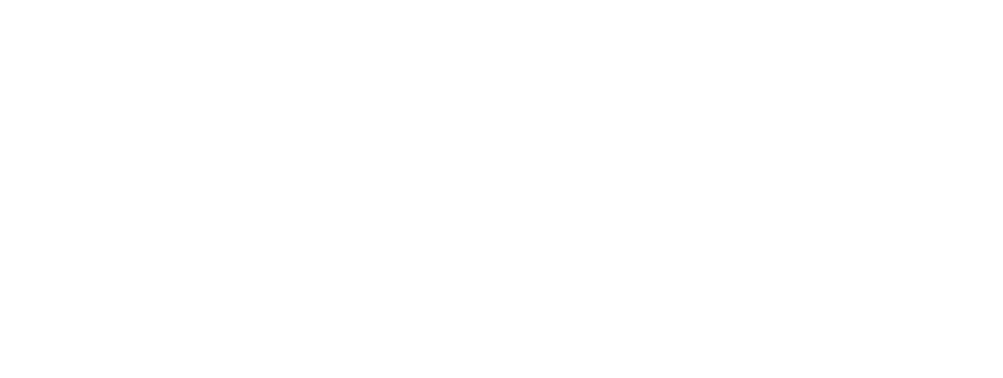
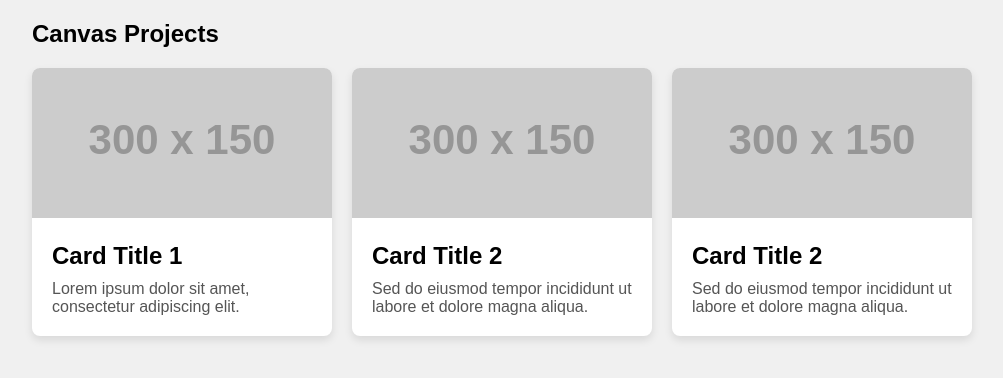
Before and after one commit to yanmoenaing118/2024-canvas-projects, a website built with webpack: page public/index.html in a window 1280 px wide. Shown: the whole page, without its empty margins (113-1116 px from the left). Built offline with nearby package versions, Linux system fonts and the light colour scheme; placeholder pictures from the web are drawn by us.

Commit message:
project list template

```diff
--- /dev/null
+++ b/css/style.css
@@ -0,0 +1,57 @@
+body {
+  font-family: "Arial", sans-serif;
+  background-color: #f0f0f0;
+  margin: 0;
+}
+
+.card-list {
+  display: flex;
+  flex-wrap: wrap;
+  gap: 20px;
+}
+
+.card {
+  background-color: #ffffff;
+  box-shadow: 0 4px 8px rgba(0, 0, 0, 0.1);
+  border-radius: 8px;
+  overflow: hidden;
+  width: 300px;
+  transition: transform 0.3s ease-in-out;
+}
+
+.card:hover {
+  transform: scale(1.05);
+}
+
+.card img {
+  width: 100%;
+  height: 150px;
+  object-fit: cover;
+}
+
+.card-content {
+  padding: 20px;
+}
+
+.card-title {
+  font-size: 1.5rem;
+  font-weight: bold;
+  margin-bottom: 10px;
+}
+
+.card-description {
+  font-size: 1rem;
+  color: #555;
+}
+
+
+.container {
+    max-width: 990px;
+    margin: auto;
+    padding: 0 1.5rem;
+}
+
+a {
+    text-decoration: none;
+    color: inherit;
+}
--- a/js/main.ts
+++ b/js/main.ts
@@ -1 +1,2 @@
+import "./../css/style.css";
 console.log('hello from main.ts');
--- a/package.json
+++ b/package.json
@@ -14,5 +14,9 @@
     "webpack": "^5.89.0",
     "webpack-cli": "^5.1.4",
     "webpack-dev-server": "^4.15.1"
+  },
+  "dependencies": {
+    "css-loader": "^6.8.1",
+    "style-loader": "^3.3.3"
   }
 }
--- a/public/index.html
+++ b/public/index.html
@@ -1,19 +1,71 @@
 <!DOCTYPE html>
 <html lang="en">
   <head>
-    <meta charset="UTF-8">
-    <meta name="viewport" content="width=device-width, initial-scale=1.0">
+    <meta charset="UTF-8" />
+    <meta name="viewport" content="width=device-width, initial-scale=1.0" />
     <title>2024 Canvas Projects</title>
   </head>
   <body>
     <!DOCTYPE html>
     <html lang="en">
       <head>
-        <meta charset="UTF-8">
-        <meta name="viewport" content="width=device-width, initial-scale=1.0">
+        <meta charset="UTF-8" />
+        <meta name="viewport" content="width=device-width, initial-scale=1.0" />
         <title>2024 Canvas Projects</title>
       </head>
       <body>
+        <header>
+          <div class="container">
+            <h2>Canvas Projects</h2>
+          </div>
+        </header>
+        <main>
+          <div class="container">
+            <div class="card-list">
+              <a href="/test" class="card">
+                <img
+                  src="https://via.placeholder.com/300x150"
+                  alt="Card Image"
+                />
+                <div class="card-content">
+                  <div class="card-title">Card Title 1</div>
+                  <div class="card-description">
+                    Lorem ipsum dolor sit amet, consectetur adipiscing elit.
+                  </div>
+                </div>
+              </a>
+
+              <div class="card">
+                <img
+                  src="https://via.placeholder.com/300x150"
+                  alt="Card Image"
+                />
+                <div class="card-content">
+                  <div class="card-title">Card Title 2</div>
+                  <div class="card-description">
+                    Sed do eiusmod tempor incididunt ut labore et dolore magna
+                    aliqua.
+                  </div>
+                </div>
+              </div>
+
+              <div class="card">
+                <img
+                  src="https://via.placeholder.com/300x150"
+                  alt="Card Image"
+                />
+                <div class="card-content">
+                  <div class="card-title">Card Title 2</div>
+                  <div class="card-description">
+                    Sed do eiusmod tempor incididunt ut labore et dolore magna
+                    aliqua.
+                  </div>
+                </div>
+              </div>
+              <!-- Add more cards as needed -->
+            </div>
+          </div>
+        </main>
         <script src="bundle.js"></script>
       </body>
     </html>
--- a/webpack.config.js
+++ b/webpack.config.js
@@ -8,17 +8,17 @@ module.exports = {
     filename: 'bundle.js',
     path: path.resolve(__dirname, 'public'),
   },
-//   module: {
-//     rules: [
-//       {
-//         test: /\.css$/i,
-//         use: ['style-loader', 'css-loader'],
-//       },
-//       {
-//         test: /\.(png|svg|jpg|jpeg|gif)$/i,
-//         type: 'asset/resource',
-//       },
-//     ],
-//   },
+  module: {
+    rules: [
+      {
+        test: /\.css$/i,
+        use: ['style-loader', 'css-loader'],
+      },
+      {
+        test: /\.(png|svg|jpg|jpeg|gif)$/i,
+        type: 'asset/resource',
+      },
+    ],
+  },
 
 };
```
Also changed, not shown: 1 other file. Lines whose indentation alone changed are shown as unchanged.
